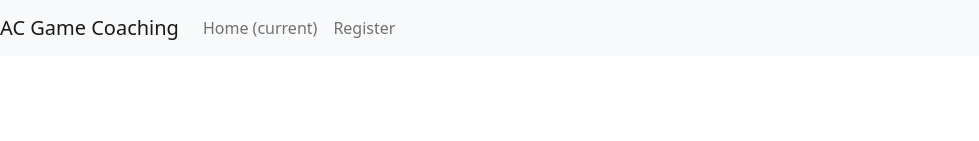
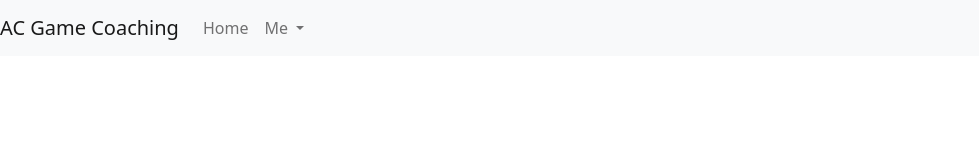
Before and after one commit to SlightlyMagical/3rdSemesterExamFrontend, an Angular app: page /login in a window 1280 px wide. Shown: the top 141 px of the page, without its empty margins (0-979 px from the left). Built offline with nearby package versions, Linux system fonts and the light colour scheme; sample sign-in values are in the browser's storage.

Commit message:
Fixed navigation

```diff
--- a/src/app/app.component.html
+++ b/src/app/app.component.html
@@ -1,15 +1,28 @@
+<!-- Navbar -->
 <div class="navbar navbar-expand-lg navbar-light bg-light">
   <a class="navbar-brand" href="#">{{ title }}</a>
-  <button class="navbar-toggler" type="button" data-toggle="collapse" data-target="#navbarNav" aria-controls="navbarNav" aria-expanded="false" aria-label="Toggle navigation">
+  <button class="navbar-toggler" type="button" (click)="toggleNavbar()" data-toggle="collapse" data-target="#navbarNav" aria-controls="navbarNav" aria-expanded="false" aria-label="Toggle navigation">
     <span class="navbar-toggler-icon"></span>
   </button>
-  <div class="collapse navbar-collapse" id="navbarNav">
+  <div class="collapse navbar-collapse" [ngbCollapse]="navbarCollapsed" id="navbarNav">
     <ul class="navbar-nav">
       <li class="nav-item active">
-        <a class="nav-link" routerLink="/">Home <span class="sr-only">(current)</span></a>
+        <a class="nav-link" routerLink="/">Home</a>
       </li>
       <li class="nav-item">
-        <a class="nav-link" routerLink="/register">Register</a>
+        <a class="nav-link" routerLink="/register" *ngIf="!isLoggedIn()">Register</a>
+      </li>
+      <li class="nav-item">
+        <a class="nav-link" routerLink="/login" *ngIf="!isLoggedIn()">Log In</a>
+      </li>
+
+      <li ngbDropdown class="nav-item dropdown" *ngIf="isLoggedIn()">
+        <a ngbDropdownToggle class="nav-link dropdown-toggle" href="#" id="navbarDropdown" role="button" data-toggle="dropdown" aria-haspopup="true" aria-expanded="false">
+          Me
+        </a>
+        <div class="dropdown-menu" aria-labelledby="navbarDropdown" ngbDropdownMenu>
+          <a class="dropdown-item" (click)="logOut()">Log Out</a>
+        </div>
       </li>
     </ul>
   </div>
--- a/src/app/app.component.ts
+++ b/src/app/app.component.ts
@@ -1,4 +1,6 @@
 import { Component } from '@angular/core';
+import { Router } from '@angular/router';
+import { AuthService } from './services/auth-service.service';
 
 @Component({
   selector: 'app-root',
@@ -7,4 +9,21 @@ import { Component } from '@angular/core';
 })
 export class AppComponent {
   title = 'AC Game Coaching';
+  navbarCollapsed = true;
+
+  constructor(private _authService: AuthService, private _router: Router) {
+  }
+
+  isLoggedIn() {
+    return this._authService.isLoggedIn();
+  }
+
+  logOut() {
+  this._authService.logOut();
+  this._router.navigateByUrl("/login");
+  }
+
+  toggleNavbar() {
+    this.navbarCollapsed = !this.navbarCollapsed;
+  }
 }
--- a/src/app/services/auth-service.service.ts
+++ b/src/app/services/auth-service.service.ts
@@ -23,12 +23,12 @@ export class AuthService {
           if (token && token.token) {
             localStorage.setItem("token", token.token);
             this.isLoggedIn$.next(token.token);
-          } else this.logout();
+          } else this.logOut();
         })
       )
   }
 
-  logout() {
+  logOut() {
     this.isLoggedIn$.next(null);
     localStorage.removeItem("token");
   }
```
